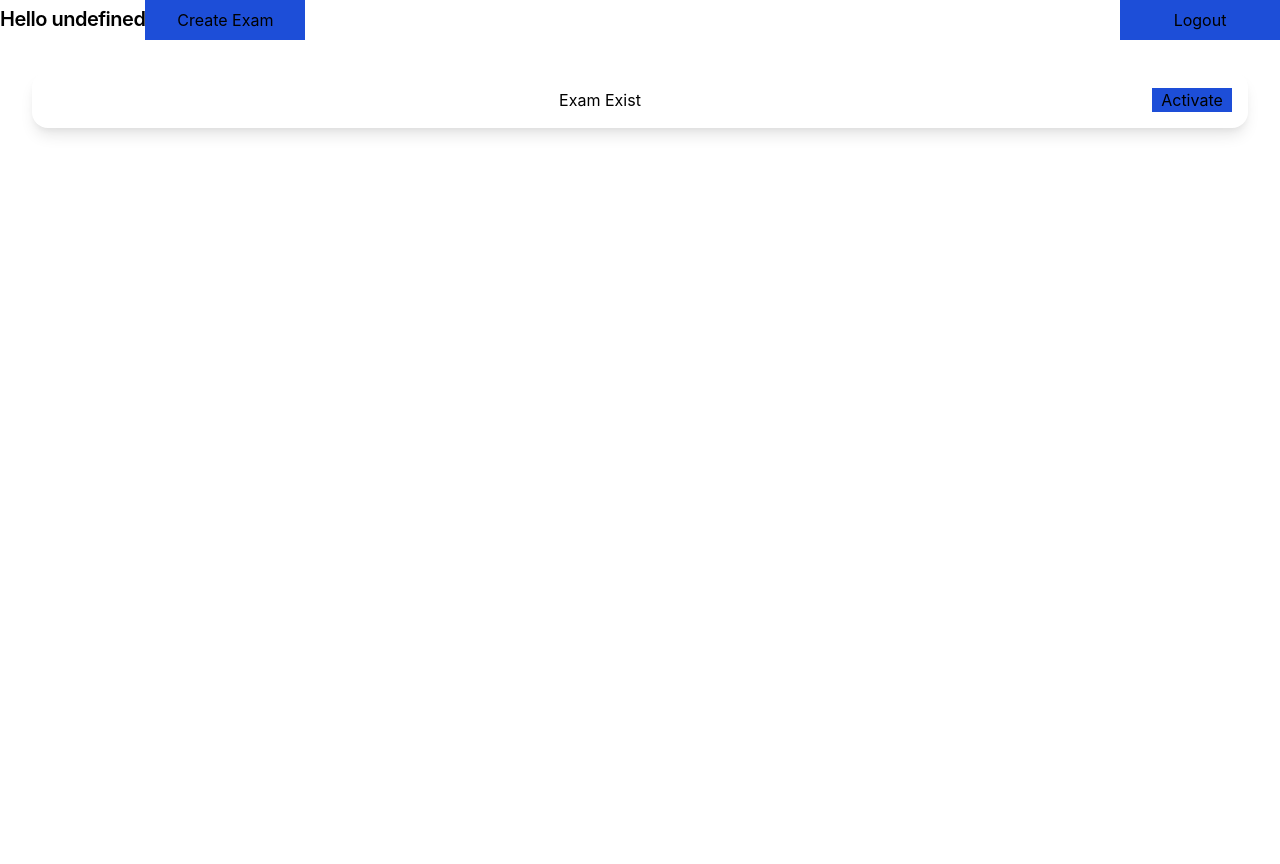
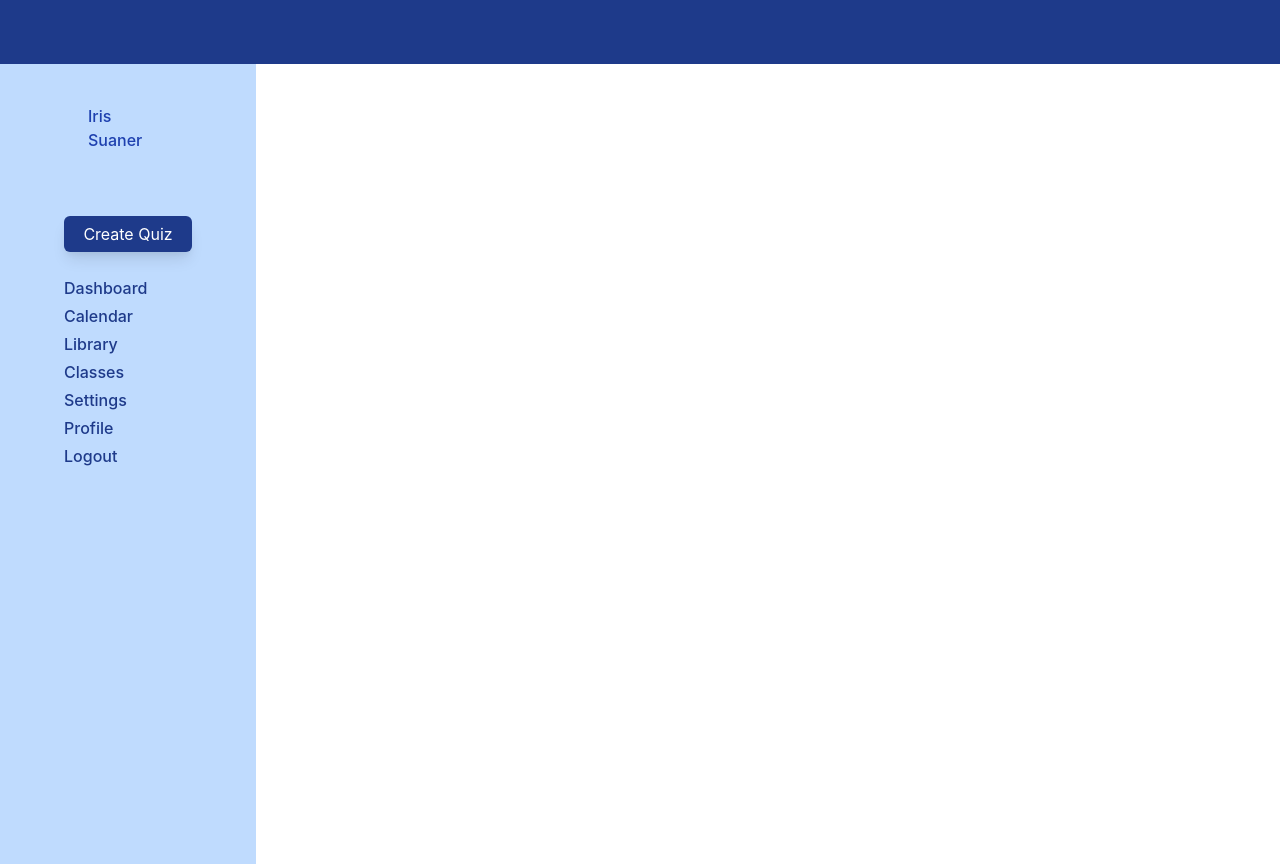
Before and after one commit to MarionRosete/4Choices-ReactWeb, a React (Create React App) app: page /dashboard in a window 1280 px wide. Before the commit the page ends 800 px from the top, so only its background shows below. Built offline with nearby package versions, Linux system fonts and the light colour scheme; no server answers; sample sign-in values are in the browser's storage.

Commit message:
added dashboard

```diff
--- a/src/component/auth/Dashboard.js
+++ b/src/component/auth/Dashboard.js
@@ -67,16 +67,25 @@ const Dashboard = () => {
     return (
         <>
 
-                <span className="font-semibold text-xl tracking-tight"> {user=== null? "fetching..." :"Hello "+user.user}</span>
-                <button className="bg-blue-700 p-2 w-40 " ><Link to='/CreateExam'>Create Exam</Link></button>
-                <button className="float-right bg-blue-700 p-2 w-40" onClick={handleLogout}>Logout</button>
-
-        <div className="shadow-lg m-8 rounded-2xl g-gray-500 p-4">
-        <div className="text-center">
-       {user.success===false?"No Created at the moment":"Exam Exist"}
-       <button className="float-right bg-blue-700  w-20" onClick={handleActivate}>Activate</button>
+        <div class ="min-h-screen bg-white">
+  <div class ="flex flex-col bg-blue-900 h-3 p-8">
+  </div>
+    <div class=" bg-blue-200 h-screen w-64">
+      <div class = "flex flex-col justify-center gap-y-6 px-16 ">
+        <span class=" text-blue-800 font-medium py-10 px-6">Iris Suaner</span>
+        <button class= "block bg-blue-900 hover:bg-blue-600 shadow-lg text-white py-1.5 px-4 rounded-md "> Create Quiz </button>
+            <div class =" flex flex-col place-items-start gap-y-1">
+              <button class= "text-blue-900 hover:text-blue-600 font-medium "> Dashboard </button>
+              <button class= "text-blue-900 hover:text-blue-600 font-medium "> Calendar </button>
+              <button class= "text-blue-900 hover:text-blue-600 font-medium "> Library </button>
+              <button class= "text-blue-900 hover:text-blue-600 font-medium "> Classes </button>
+              <button class= "text-blue-900 hover:text-blue-600 font-medium "> Settings </button>
+              <button class= "text-blue-900 hover:text-blue-600 font-medium "> Profile </button>
+              <button class= "text-blue-900 hover:text-blue-600 font-medium "> Logout </button>
+           </div>
         </div>
-        </div>
+      </div>
+</div>
         </>
     )
 }
```
